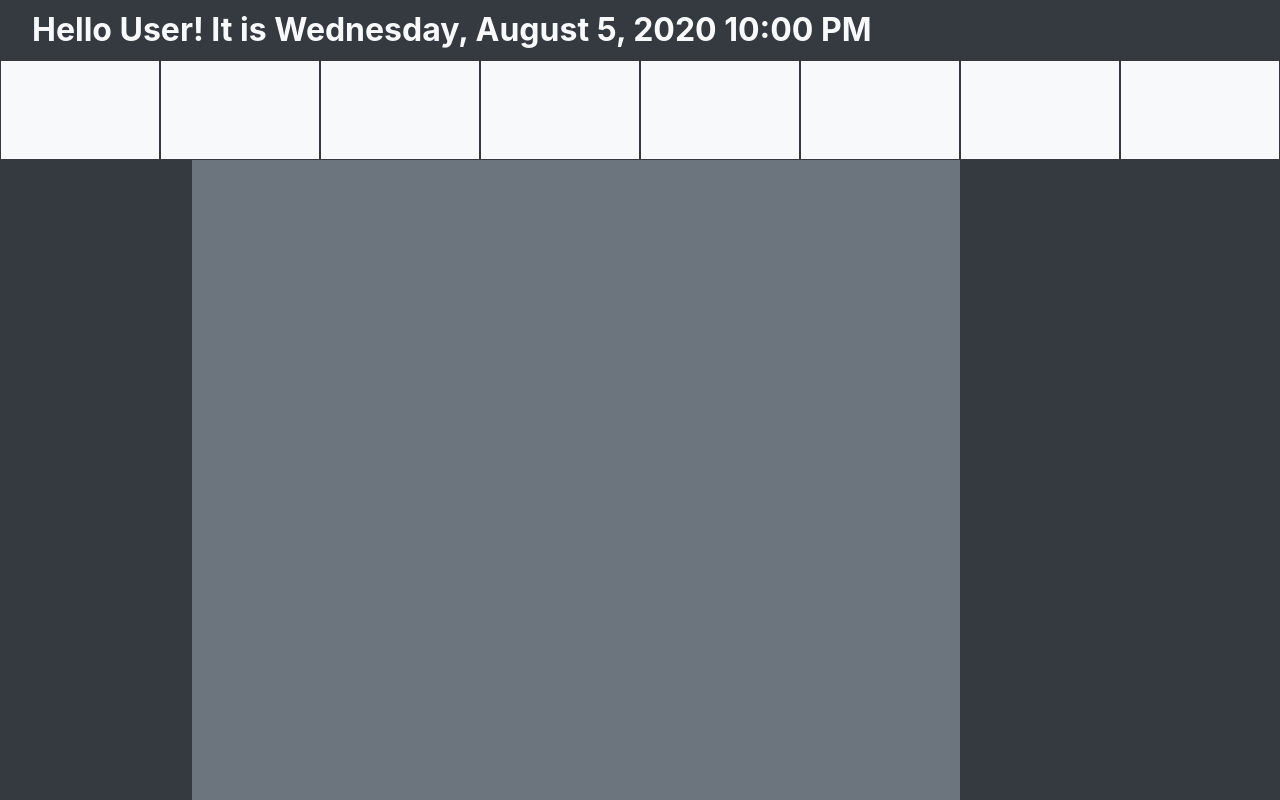
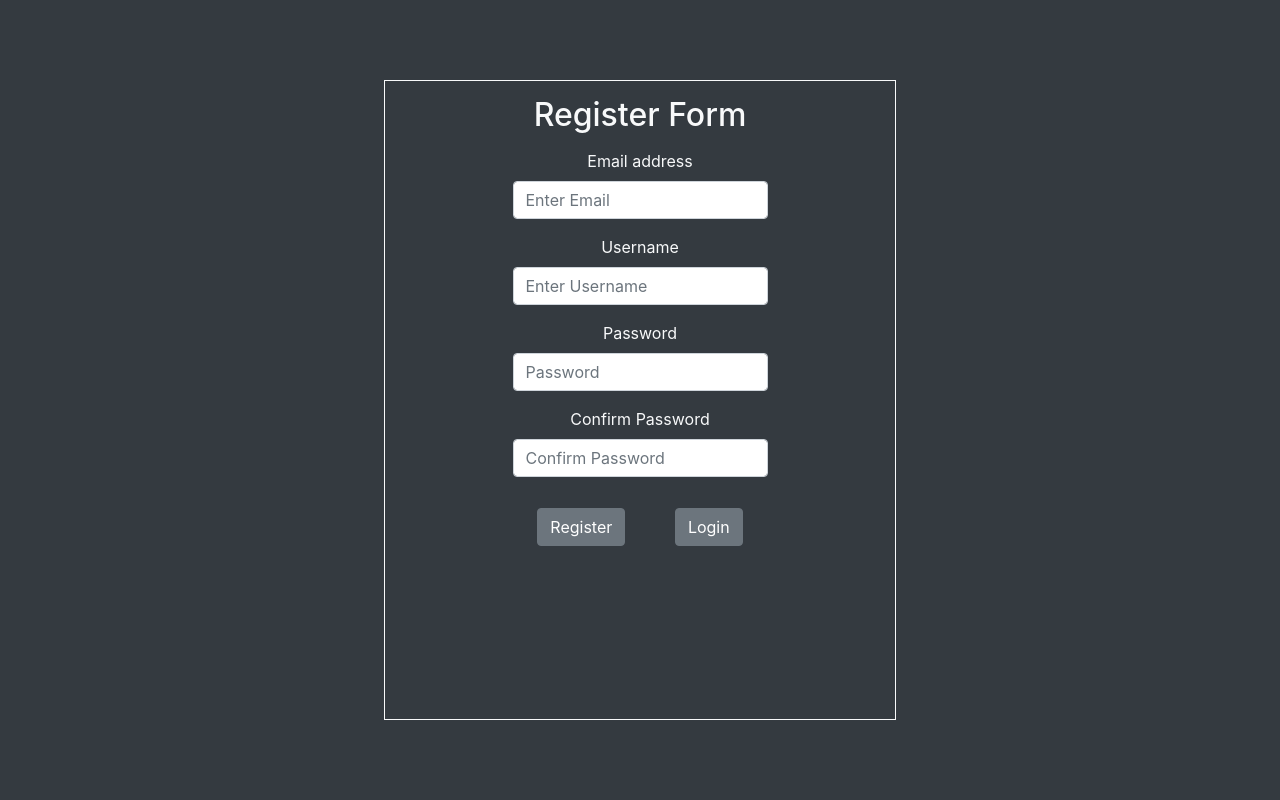
Before and after one commit to ikim1991/my-dashboard-app, a React (Create React App) app: page / in a window 1280 px wide. Built offline with nearby package versions, Linux system fonts and the light colour scheme.

Commit message:
Connecting LogIn and Register API

```diff
--- a/src/App.js
+++ b/src/App.js
@@ -1,5 +1,7 @@
 import React from 'react';
 import MainPage from './components/MainPage';
+import LogIn from './components/LogIn';
+import Register from './components/Register';
 import { connect } from 'react-redux';
 import 'bootstrap/dist/css/bootstrap.min.css';
 
@@ -20,7 +22,7 @@ function App(props) {
 
   return (
     <div className="App">
-      <MainPage/>
+      <Register/>
     </div>
   );
 }
--- a/src/actions.js
+++ b/src/actions.js
@@ -0,0 +1,32 @@
+export const userLogin = (credentials) => (dispatch) => {
+  dispatch({type: "LOGIN_PENDING"})
+  fetch(`${process.env.REACT_APP_BACKEND_URL}users/login`, {
+    method: 'post',
+    headers: {
+      'Content-type': 'application/json'
+    },
+    body: JSON.stringify({
+      email: credentials[0],
+      password: credentials[1]
+    })
+  })
+  .then(res => res.json())
+  .then(data => console.log(data))
+}
+
+export const registerUser = (credentials) => (dispatch) => {
+  dispatch({type: "REGISTER_PENDING"})
+  fetch(`${process.env.REACT_APP_BACKEND_URL}users`, {
+    method: 'post',
+    headers: {
+      'Content-type': 'application/json'
+    },
+    body: JSON.stringify({
+      email: credentials[0],
+      name: credentials[1],
+      password: credentials[2]
+     })
+  })
+  .then(res => res.json())
+  .then(data => console.log(data))
+}
--- /dev/null
+++ b/src/components/LogIn.js
@@ -0,0 +1,69 @@
+import React from 'react';
+import './css/LogIn.css';
+import { connect } from 'react-redux';
+import { userLogin } from '../actions';
+
+const mapStateToProps = (state) => {
+  return{
+    user: state.loginStatus.user,
+    token: state.loginStatus.token,
+    error: state.loginStatus.error
+  }
+}
+
+const mapDispatchToProps = (dispatch) => {
+  return{
+    onUserLogin: (credentials) => {
+      dispatch(userLogin(credentials))
+    }
+  }
+}
+
+
+function LogIn(props){
+
+  const { user, token, onUserLogin } = props
+
+  const onLogin = (e) => {
+    e.preventDefault()
+    e.target.disabled = true
+
+    const credentials = Array.from(document.querySelectorAll(".login-main input")).map(target => target.value)
+
+    if(credentials[0].length > 0 && credentials[1].length > 0){
+      onUserLogin(credentials)
+    }else {
+      console.log("RUN SCRIPT...")
+    }
+
+    e.target.disabled = false
+  }
+
+  return(
+    <div className="login bg-dark">
+      <div className="login-container border border-light center text-light">
+        <div className="login-header">
+          <h2>Log In Form</h2>
+        </div>
+        <div className="login-main">
+          <form>
+            <div className="form-group">
+              <label>Email address</label>
+              <input type="email" className="form-control" aria-describedby="emailHelp" placeholder="Enter email"/>
+            </div>
+            <div className="form-group">
+              <label>Password</label>
+              <input type="password" className="form-control" placeholder="Password"/>
+            </div>
+            <div className="login-buttons">
+              <button type="submit" className="btn btn-secondary" onClick={onLogin}>Login</button>
+              <button type="button" className="btn btn-secondary">Register</button>
+            </div>
+          </form>
+        </div>
+      </div>
+    </div>
+  )
+}
+
+export default connect(mapStateToProps, mapDispatchToProps)(LogIn);
--- /dev/null
+++ b/src/components/Register.js
@@ -0,0 +1,77 @@
+import React from 'react';
+import './css/Register.css';
+import { connect } from 'react-redux';
+import { registerUser } from '../actions';
+
+const mapStateToProps = (state) => {
+  return{
+
+  }
+}
+
+const mapDispatchToProps = (dispatch) => {
+  return{
+    onRegisterUser: (credentials) => {
+      dispatch(registerUser(credentials))
+    }
+  }
+}
+
+function Register(props){
+
+  const { onRegisterUser } = props
+
+  const onRegister = (e) => {
+    e.preventDefault()
+    e.target.disabled = true
+
+    const credentials = Array.from(document.querySelectorAll(".register-main input")).map(target => target.value)
+
+    if(credentials[0].length > 0 && credentials[1].length > 0 && credentials[2].length > 0 && credentials[3].length > 0){
+      if(credentials[2] === credentials[3]){
+        registerUser(credentials)
+      }else{
+        console.log("RUN SCRIPT")
+      }
+    }else{
+      console.log("RUN SCRIPT")
+    }
+    e.target.disabled = false
+  }
+
+  return(
+    <div className="register bg-dark">
+      <div className="register-container border border-light center text-light">
+        <div className="register-header">
+          <h2>Register Form</h2>
+        </div>
+        <div className="register-main">
+          <form>
+            <div className="form-group">
+              <label>Email address</label>
+              <input type="email" className="form-control" placeholder="Enter Email"/>
+            </div>
+            <div className="form-group">
+              <label>Username</label>
+              <input type="text" className="form-control" placeholder="Enter Username"/>
+            </div>
+            <div className="form-group">
+              <label>Password</label>
+              <input type="password" className="form-control" placeholder="Password"/>
+            </div>
+            <div className="form-group">
+              <label>Confirm Password</label>
+              <input type="password" className="form-control" placeholder="Confirm Password"/>
+            </div>
+            <div className="register-buttons">
+              <button type="submit" className="btn btn-secondary" onClick={onRegister}>Register</button>
+              <button type="button" className="btn btn-secondary">Login</button>
+            </div>
+          </form>
+        </div>
+      </div>
+    </div>
+  )
+}
+
+export default connect(mapStateToProps, mapDispatchToProps)(Register);
--- /dev/null
+++ b/src/components/css/LogIn.css
@@ -0,0 +1,37 @@
+.login{
+  display: flex;
+  width: 100%;
+  height: 100vh;
+  justify-content: center;
+  align-items: center;
+}
+
+.login-container{
+  width: 40%;
+  height: 60%;
+  text-align: center;
+}
+
+.login-header{
+  margin-top: 15px;
+}
+
+.login-main{
+  display: flex;
+  margin-top: 25px;
+  text-align: center;
+  justify-content: center;
+}
+
+.login-main form{
+  width: 50%;
+}
+
+.login-main button{
+  margin-top: 25px;
+}
+
+.login-buttons{
+  display: flex;
+  justify-content: space-around;
+}
--- /dev/null
+++ b/src/components/css/Register.css
@@ -0,0 +1,37 @@
+.register{
+  display: flex;
+  width: 100%;
+  height: 100vh;
+  justify-content: center;
+  align-items: center;
+}
+
+.register-container{
+  width: 40%;
+  height: 80%;
+  text-align: center;
+}
+
+.register-header{
+  margin-top: 15px;
+}
+
+.register-main{
+  display: flex;
+  margin-top: 15px;
+  text-align: center;
+  justify-content: center;
+}
+
+.register-main form{
+  width: 50%;
+}
+
+.register-main button{
+  margin-top: 15px;
+}
+
+.register-buttons{
+  display: flex;
+  justify-content: space-around;
+}
--- a/src/reducers.js
+++ b/src/reducers.js
@@ -1,7 +1,7 @@
 const initialLoginStatusState = {
   user: {
     name: "",
-    email: ""
+    email: "",
   },
   loggedIn: false,
   token: "",
@@ -13,7 +13,29 @@ export const loginStatus = (state = initialLoginStatusState, action={}) => {
   switch(action.type){
     case "LOGIN_PENDING":
       return Object.assign({}, state, { isPending: true })
+    case "LOGIN_SUCCESS":
+      return Object.assign({}, state, { isPending: false, user: action.payload.user, loggedIn: true, token: action.payload.token })
+    case "LOGIN_ERROR":
+      return Object.assign({}, state, { error: action.payload.error, isPending: false })
     default:
       return state
   }
 }
+
+const initialRegisterCredentials = {
+  isPending: false,
+  error: ""
+}
+
+export const registerCredentials = (state = initialRegisterCredentials, action={}) => {
+  switch(action.type){
+    case "REGISTER_PENDING":
+      return Object.assign({}, state, { isPending: true })
+    case "REGISTER_SUCCESS":
+      return Object.assign({}, state, { isPending: false })
+    case "REGISTER_ERROR":
+      return Object.assign({}, state, { error: action.payload.error, isPending: false })
+    default:
+      return state
+  }
+}
```
Also changed, not shown: src/components/scripts/scripts.js (added).
